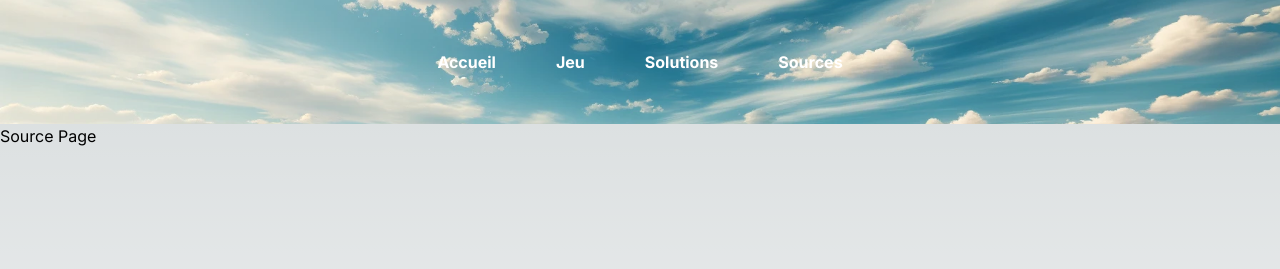
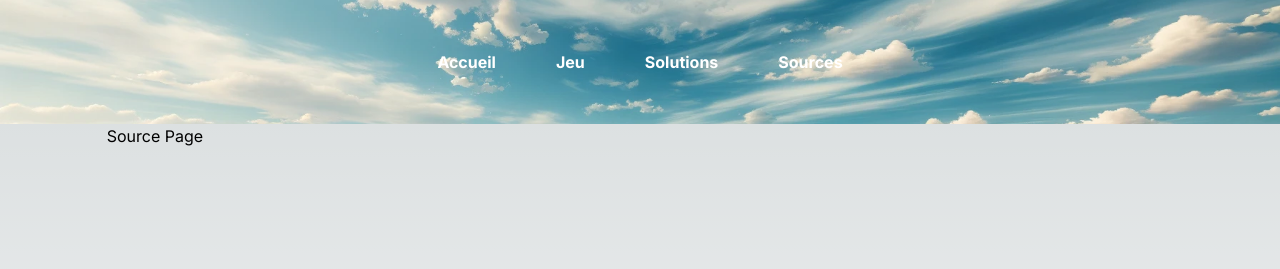
Before and after one commit to DO-2K23-26/NDI-Dodo, a Next.js app: page /solution in a window 1280 px wide. Shown: the top 269 px of the page. Built offline with nearby package versions, Linux system fonts and the light colour scheme.

Commit message:
Add class for other page

```diff
--- a/src/app/game/page.js
+++ b/src/app/game/page.js
@@ -1,5 +1,7 @@
 export default function page() {
-    return (
-      <p>Game Page</p>
-    )
-  }
+	return (
+		<div className='global'>
+			<p>Game Page</p>
+		</div>
+	);
+}
--- a/src/app/solution/page.js
+++ b/src/app/solution/page.js
@@ -1,5 +1,7 @@
 export default function page() {
     return (
-      <p>Source Page</p>
+        <div className="global">
+            <p>Source Page</p>
+        </div>
     )
   }
--- a/src/app/source/page.js
+++ b/src/app/source/page.js
@@ -1,5 +1,7 @@
 export default function page() {
     return (
-      <p>Source Page</p>
+        <div className="global">
+            <p>Source Page</p>
+        </div>
     )
   }
--- a/src/app/ui/globals.css
+++ b/src/app/ui/globals.css
@@ -42,3 +42,6 @@ body {
   grid-area: 3 / 4 / 7 / 12;
   overflow: auto;
 }
+.global {
+  grid-area: 2 / 2 / 8 / 12;
+}
```
